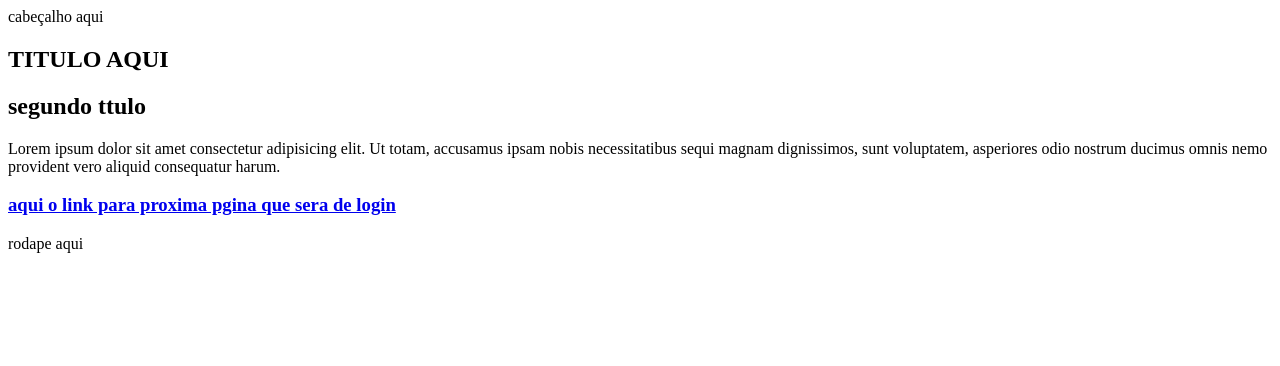
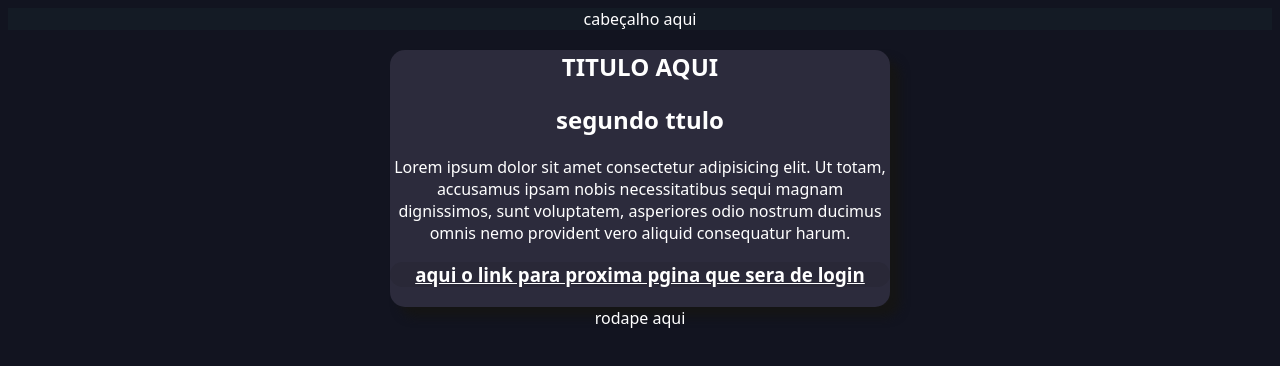
Before and after one commit to thigo47/meus-projetos, a plain HTML site: page landing page/index.html in a window 1280 px wide. Drawn offline with Linux system fonts and the light colour scheme.

Commit message:
estilo v.1

```diff
--- a/landing page/index.html
+++ b/landing page/index.html
@@ -19,7 +19,7 @@
 
 
         <a href="#">
-            <h3>aqui o link para proxima pgina que sera de login</h3>
+            <h3 id="t">aqui o link para proxima pgina que sera de login</h3>
         </a>
     </section>
 
--- a/landing page/style.css
+++ b/landing page/style.css
@@ -0,0 +1,30 @@
+*{
+    font-family: system-ui, -apple-system, BlinkMacSystemFont, 'Segoe UI', Roboto, Oxygen, Ubuntu, Cantarell, 'Open Sans', 'Helvetica Neue', sans-serif;
+    color: white;
+
+}
+body{
+    text-align: center;
+    background-color: #121420;
+}
+
+header{
+    background-color:#141b25;
+}
+
+
+section{
+    background-color: #2c2b3c;
+    border-radius: 15px;
+    text-align: center;
+    width: 500px;
+    margin: auto;
+    padding-bottom: 1px;
+    box-shadow: 10px 10px 10px #151515;
+
+}
+#t{
+    background-color: #292837;
+    border-radius: 100px;
+
+}
```
